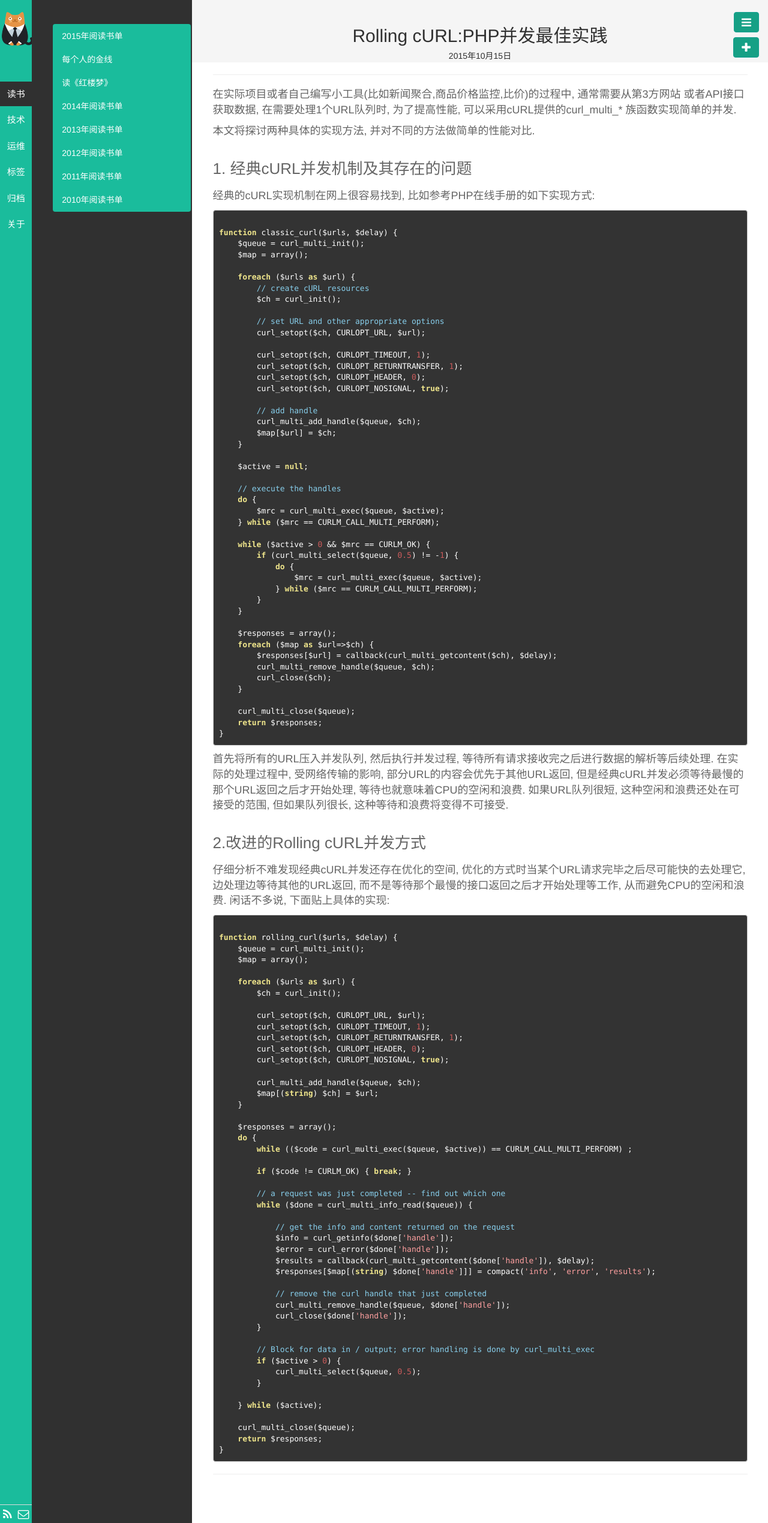
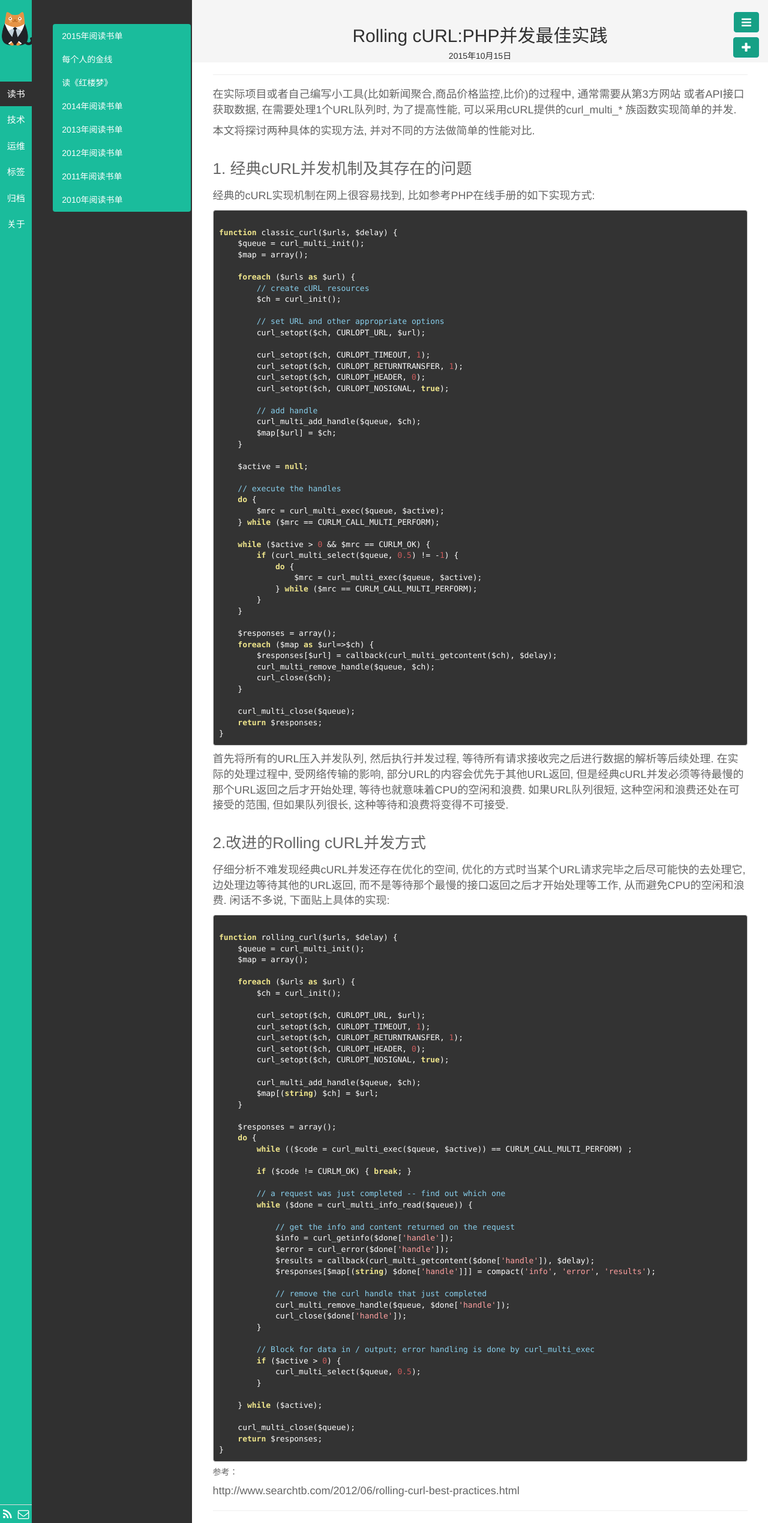
Before and after one commit to codergma/codergma.github.io, a Jekyll site: the page built from _posts/技术/2015-10-15-PHP-CURL.md, in a window 1280 px wide. Shown: the whole page at 60% size. Built offline with Jekyll 4.4.1, drawn with Linux system fonts in a browser that asks for light colours; Markdown is read by kramdown in place of the engine named in the settings; comment, search, counter and statistics services are not loaded.

Commit message:
rolling curl

````diff
--- a/_posts/技术/2015-10-15-PHP-CURL.md
+++ b/_posts/技术/2015-10-15-PHP-CURL.md
@@ -121,3 +121,5 @@ function rolling_curl($urls, $delay) {
     return $responses;
 }
 ```
+##### 参考：
+http://www.searchtb.com/2012/06/rolling-curl-best-practices.html
````
